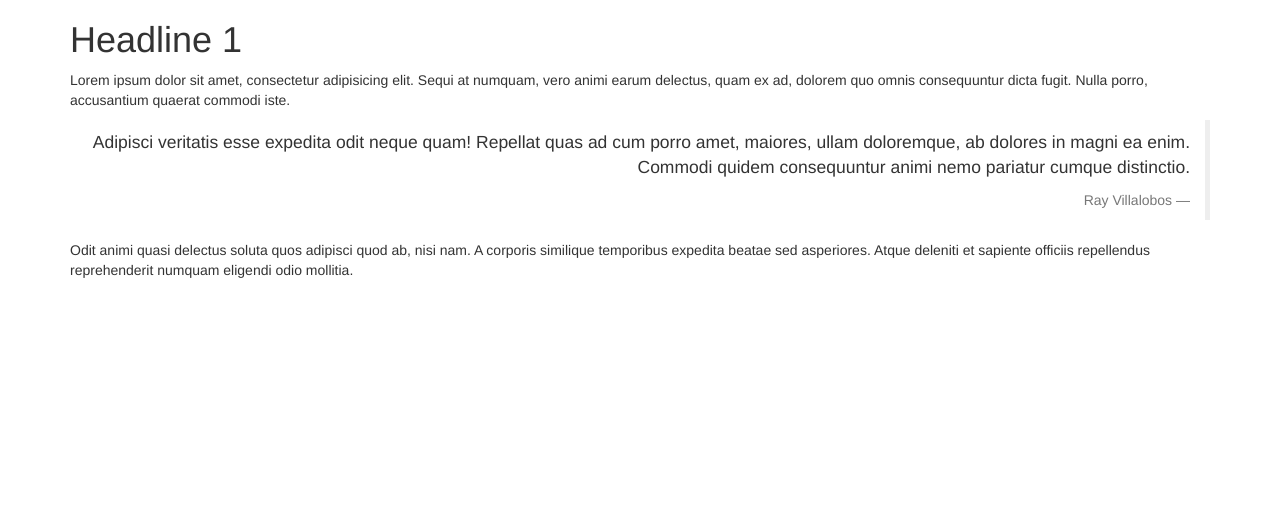
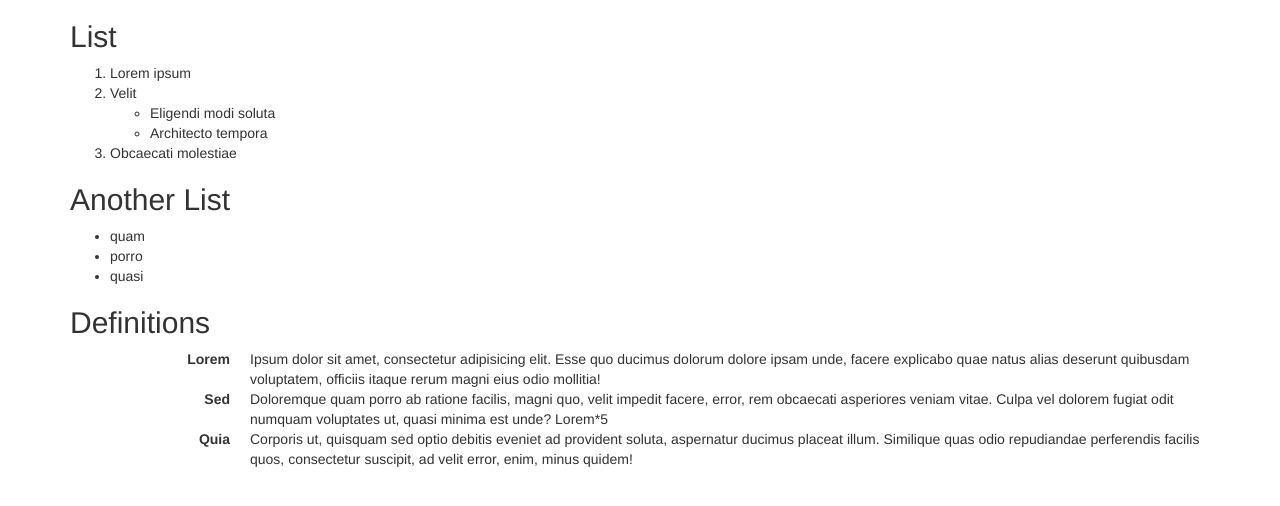
Before and after one commit to planetoftheweb/bootstrap, a website: page builds/bootstrap/index.html in a window 1280 px wide. Drawn offline with Linux system fonts and the light colour scheme.

Commit message:
03_05b lists

```diff
--- a/builds/bootstrap/index.html
+++ b/builds/bootstrap/index.html
@@ -14,15 +14,40 @@
   <div class="row">
     <section class="col-xs-12">
 
-    <h1>Headline 1</h1>
-    <p>Lorem ipsum dolor sit amet, consectetur adipisicing elit. Sequi at numquam, vero animi earum delectus, quam ex ad, dolorem quo omnis consequuntur dicta fugit. Nulla porro, accusantium quaerat commodi iste.</p>
+    <h2>List</h2>
+    <ol>
+      <li>Lorem ipsum</li>
+      <li>Velit
+        <ul>
+          <li>Eligendi modi soluta</li>
+          <li>Architecto tempora</li>
+        </ul>
+      </li>
+      <li>Obcaecati molestiae</li>
+    </ol>
 
-    <blockquote class="blockquote-reverse">
-    <p>Adipisci veritatis esse expedita odit neque quam! Repellat quas ad cum porro amet, maiores, ullam doloremque, ab dolores in magni ea enim. Commodi quidem consequuntur animi nemo pariatur cumque distinctio.</p>
-    <footer>Ray Villalobos</footer>
-    </blockquote>
+    <h2>Another List</h2>
+    <ul>
+      <li>quam</li>
+      <li>porro</li>
+      <li>quasi</li>
+    </ul>
 
-    <p>Odit animi quasi delectus soluta quos adipisci quod ab, nisi nam. A corporis similique temporibus expedita beatae sed asperiores. Atque deleniti et sapiente officiis repellendus reprehenderit numquam eligendi odio mollitia.</p>
+    <h2>Definitions</h2>
+    <dl class="dl-horizontal">
+      <dt>Lorem</dt>
+      <dd>Ipsum dolor sit amet, consectetur adipisicing elit. Esse quo ducimus dolorum dolore ipsam unde, facere explicabo quae natus alias deserunt quibusdam voluptatem, officiis itaque rerum magni eius odio mollitia!</dd>
+
+      <dt>Sed</dt>
+      <dd>Doloremque quam porro ab ratione facilis, magni quo, velit impedit facere, error, rem obcaecati asperiores veniam vitae. Culpa vel dolorem fugiat odit numquam voluptates ut, quasi minima est unde? Lorem*5</dd>
+
+      <dt>Quia</dt>
+      <dd>Corporis ut, quisquam sed optio debitis eveniet ad provident soluta, aspernatur ducimus placeat illum. Similique quas odio repudiandae perferendis facilis quos, consectetur suscipit, ad velit error, enim, minus quidem!</dd>
+    </dl>
+
+
+
+
 
     </section>
   </div><!-- row -->
```
